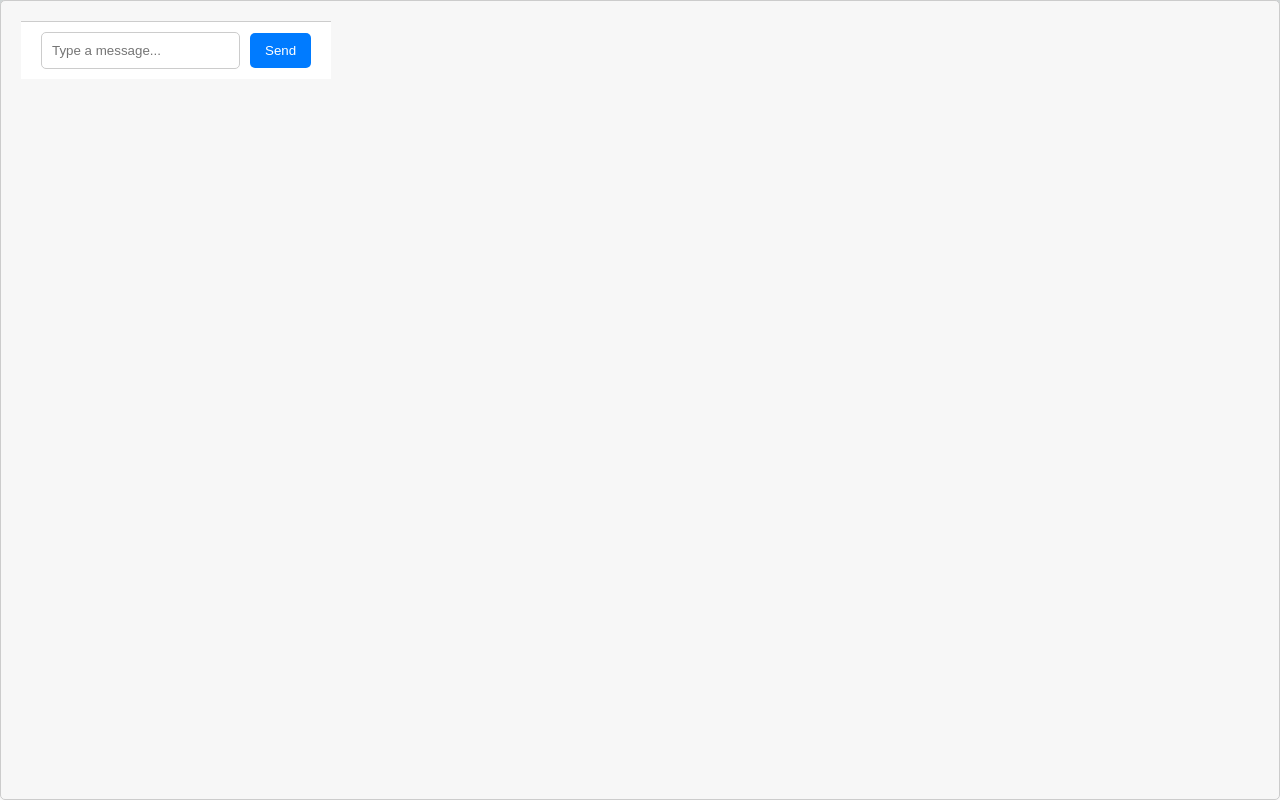
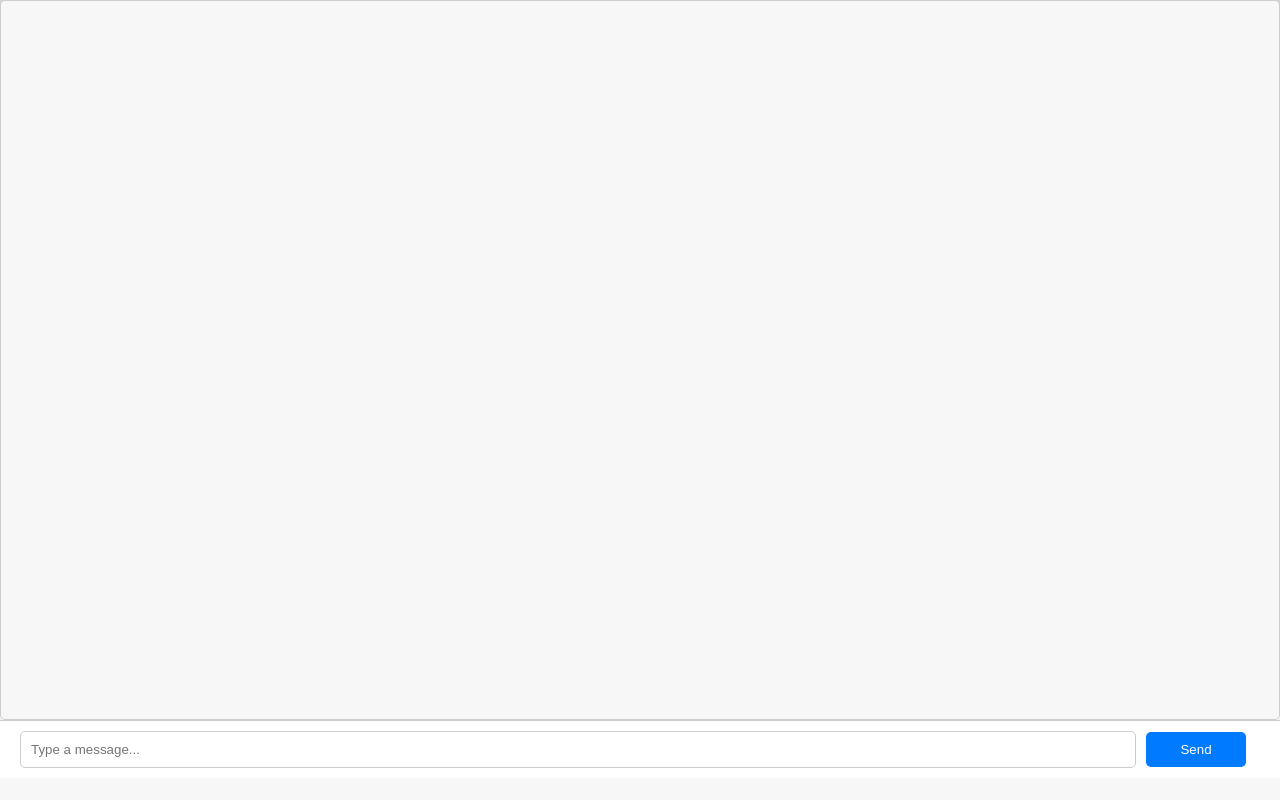
Before and after one commit to ieeeuoft/newhacks-react-next-workshop, a Next.js app: page / in a window 1280 px wide. Built offline with nearby package versions, Linux system fonts and the light colour scheme.

Commit message:
fixed formatting of input bar

```diff
--- a/src/pages/index.js
+++ b/src/pages/index.js
@@ -16,7 +16,6 @@ export default function App() {
     //   const botResponse = `Bot response to: ${userMessage}`;
     //   addMessage('bot', botResponse);
     // }, 100);
-    console.log("user message: " + userMessage)
     const options = {
       method: 'POST',
       headers: {
@@ -69,6 +68,7 @@ export default function App() {
   }, [messages]);
 
   return (
+  <>
     <div className="chat-container" id="chat-container">
       {messages.map((message, index) => (
         <div
@@ -78,7 +78,8 @@ export default function App() {
           {message.message}
         </div>
       ))}
-      <div className="input-container">
+    </div>
+    <div className="input-container">
         <input
           type="text"
           value={inputText}
@@ -93,6 +94,6 @@ export default function App() {
         />
         <button onClick={handleUserInput} disabled={disableInput} >Send</button>
       </div>
-    </div>
+  </>
   );
 }
--- a/src/styles/index.css
+++ b/src/styles/index.css
@@ -11,7 +11,7 @@
   box-shadow: 0px 0px 10px rgba(0, 0, 0, 0.1);
   background-color: #f7f7f7;
   overflow-y: auto;
-  height: 100vh;
+  height: 90vh;
   position: relative;
 
 }
@@ -52,10 +52,12 @@
   background-color: #fff;
   padding: 10px 20px;
   border-top: 1px solid #ccc;
+  width: 100%;
 }
 
 input {
   flex: 1;
+  width: 90%;
   padding: 10px;
   border: 1px solid #ccc;
   border-radius: 5px;
@@ -70,8 +72,10 @@ button {
   border-radius: 5px;
   padding: 10px 15px;
   cursor: pointer;
+  width: 100px;
   transition: background-color 0.3s;
 }
+
 
 button:hover {
   background-color: #0056b3;
```
